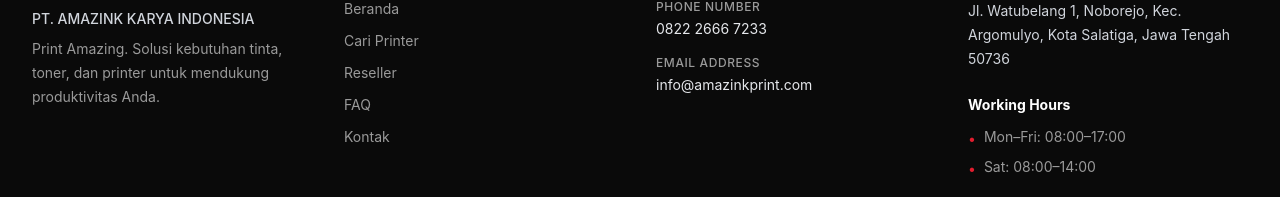
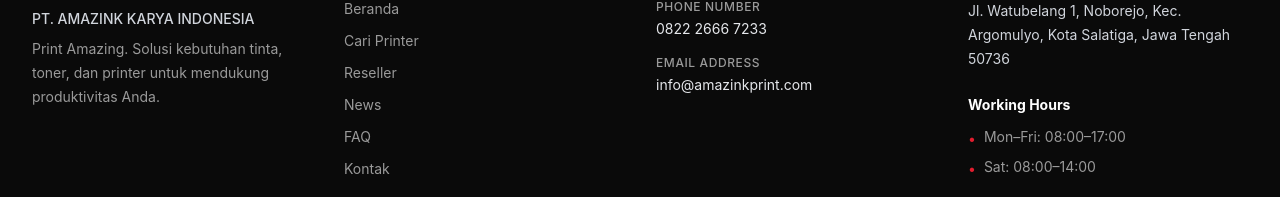
Before and after one commit to dira28/amazink-fe-public, a Vue app: page / in a window 1280 px wide. Shown: the part 2970-3167 px from the top of the page. Built offline with nearby package versions, Linux system fonts and the light colour scheme; no server answers.

Commit message:
fix(footer): match menu links to routes and add News

```diff
--- a/src/components/layout/TheFooter.vue
+++ b/src/components/layout/TheFooter.vue
@@ -1,5 +1,6 @@
 <script setup>
 import { usePageSection } from '@/composables/usePage'
+import { waLink } from '@/utils/whatsapp'
 
 const year = new Date().getFullYear()
 
@@ -29,11 +30,13 @@
 
 const menus = [
     { label: 'Beranda', to: '/' },
-    { label: 'Cari Printer', to: '/#pilih' },
-    { label: 'Reseller', to: '/#reseller' },
-    { label: 'FAQ', to: '/#faq' },
-    { label: 'Kontak', to: '/#kontak' },
+    { label: 'Cari Printer', to: '/cari-tinta' },
+    { label: 'Reseller', to: '/reseller' },
+    { label: 'News', to: '/news' },
+    { label: 'FAQ', to: '/faq' },
+    { label: 'Kontak', href: waLink('Halo AMAZiNK, saya ingin bertanya.') },
 ]
+
 </script>
 
 <template>
@@ -64,7 +67,11 @@
 
                 <ul class="mt-4 space-y-3 text-sm text-muted">
                     <li v-for="item in menus" :key="item.label">
-                        <RouterLink :to="item.to" class="transition-colors duration-200 hover:text-brand-red">
+                        <a v-if="item.href" :href="item.href" target="_blank" rel="noopener noreferrer"
+                            class="transition-colors duration-200 hover:text-brand-red">
+                            {{ item.label }}
+                        </a>
+                        <RouterLink v-else :to="item.to" class="transition-colors duration-200 hover:text-brand-red">
                             {{ item.label }}
                         </RouterLink>
                     </li>
```
